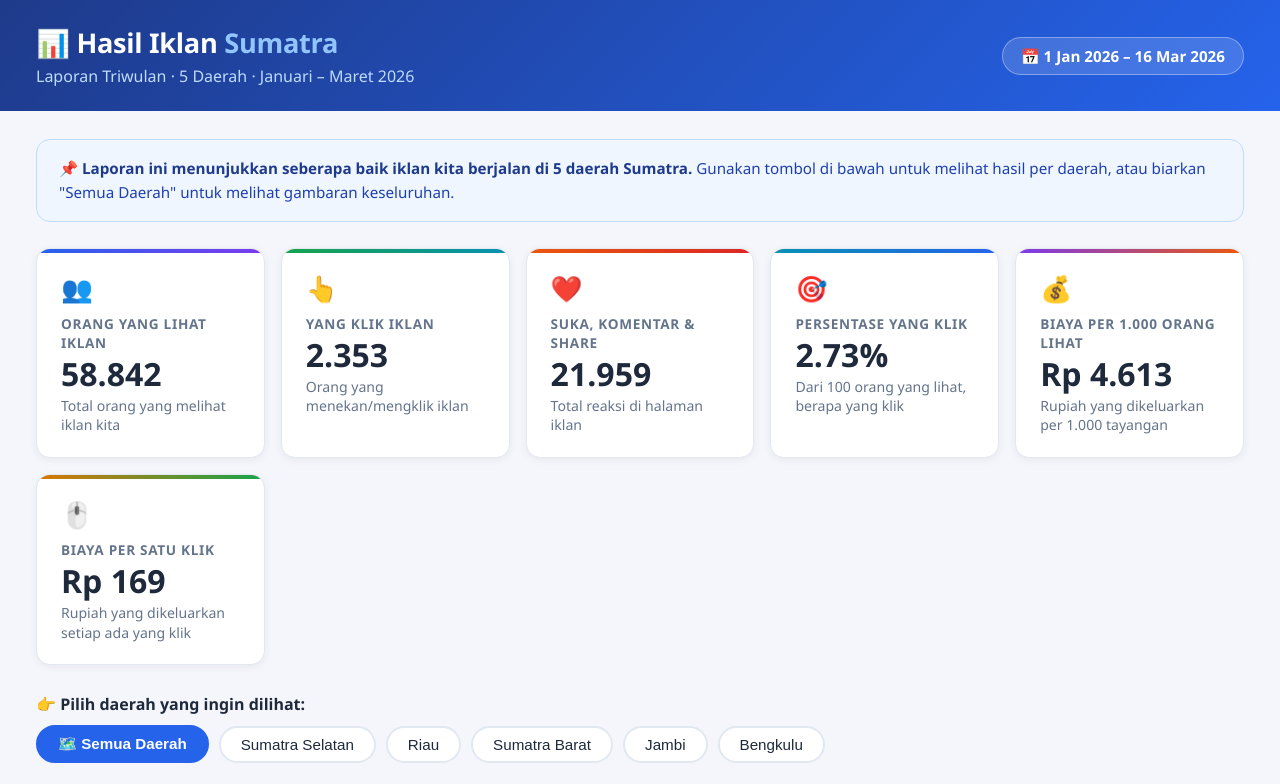
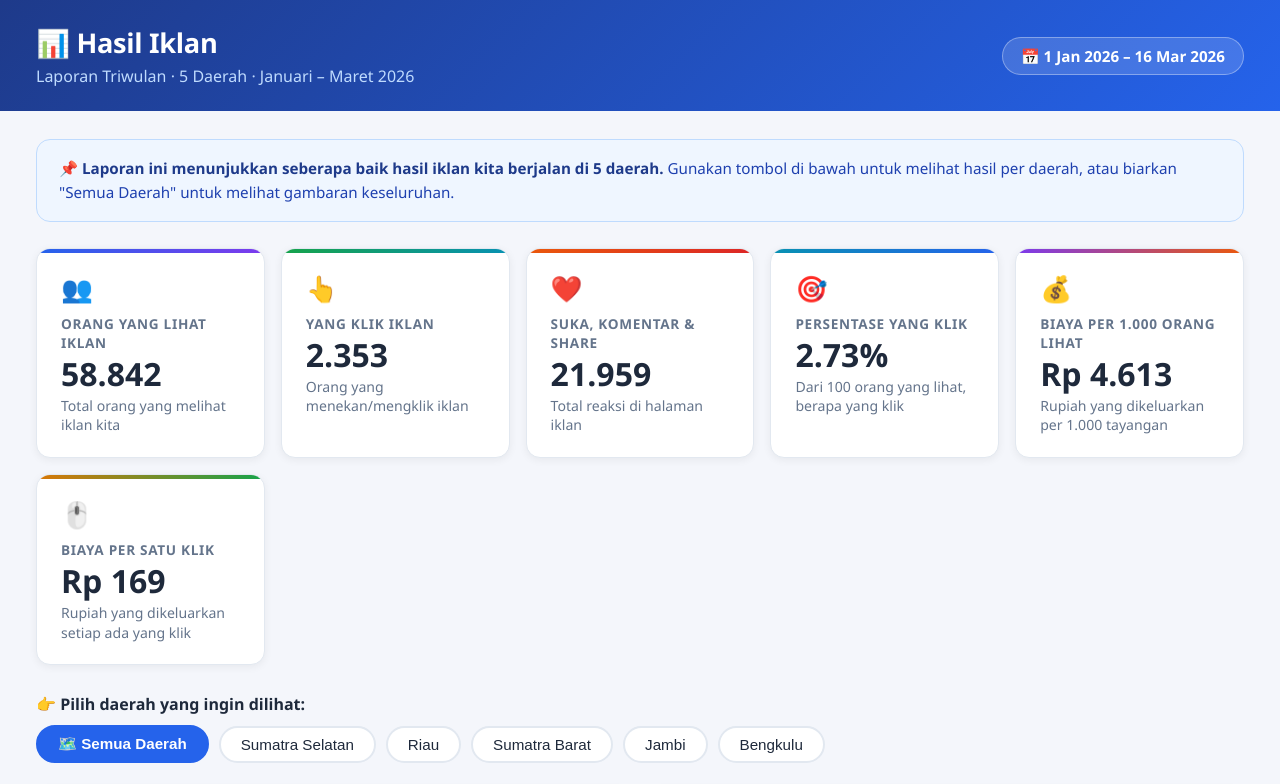
Before and after one commit to zakariasantoso/iffsoo, a plain HTML site: page index.html in a window 1280 px wide. Shown: the top 784 px of the page. Drawn offline with nearby package versions, Linux system fonts and the light colour scheme.

Commit message:
chore: sync latest changes

```diff
--- a/index.html
+++ b/index.html
@@ -3,7 +3,7 @@
 <head>
 <meta charset="UTF-8">
 <meta name="viewport" content="width=device-width, initial-scale=1.0">
-<title>Hasil Iklan Sumatra – Laporan Triwulan 2026</title>
+<title>Hasil Iklan – Laporan Triwulan 2026</title>
 <script src="https://cdnjs.cloudflare.com/ajax/libs/Chart.js/4.4.1/chart.umd.min.js"></script>
 <style>
   :root {
@@ -185,7 +185,7 @@
 <!-- Header -->
 <div class="header">
   <div>
-    <h1>📊 Hasil Iklan <span>Sumatra</span></h1>
+    <h1>📊 Hasil Iklan</h1>
     <p>Laporan Triwulan · 5 Daerah · Januari – Maret 2026</p>
   </div>
   <div class="badge">📅 1 Jan 2026 – 16 Mar 2026</div>
@@ -195,7 +195,7 @@
 
   <!-- Penjelasan singkat -->
   <div class="intro-box">
-    📌 <strong>Laporan ini menunjukkan seberapa baik iklan kita berjalan di 5 daerah Sumatra.</strong>
+    📌 <strong>Laporan ini menunjukkan seberapa baik hasil iklan kita berjalan di 5 daerah.</strong>
     Gunakan tombol di bawah untuk melihat hasil per daerah, atau biarkan "Semua Daerah" untuk melihat gambaran keseluruhan.
   </div>
 
@@ -328,7 +328,7 @@
 </div>
 
 <div class="footer">
-  Sumber data: Laporan Iklan Facebook/Meta · Periode 1 Januari – 16 Maret 2026 · 5 Daerah Sumatra
+  Sumber data: Laporan Iklan Facebook/Meta · Periode 1 Januari – 16 Maret 2026 · 5 Daerah
 </div>
 
 <script>
```
